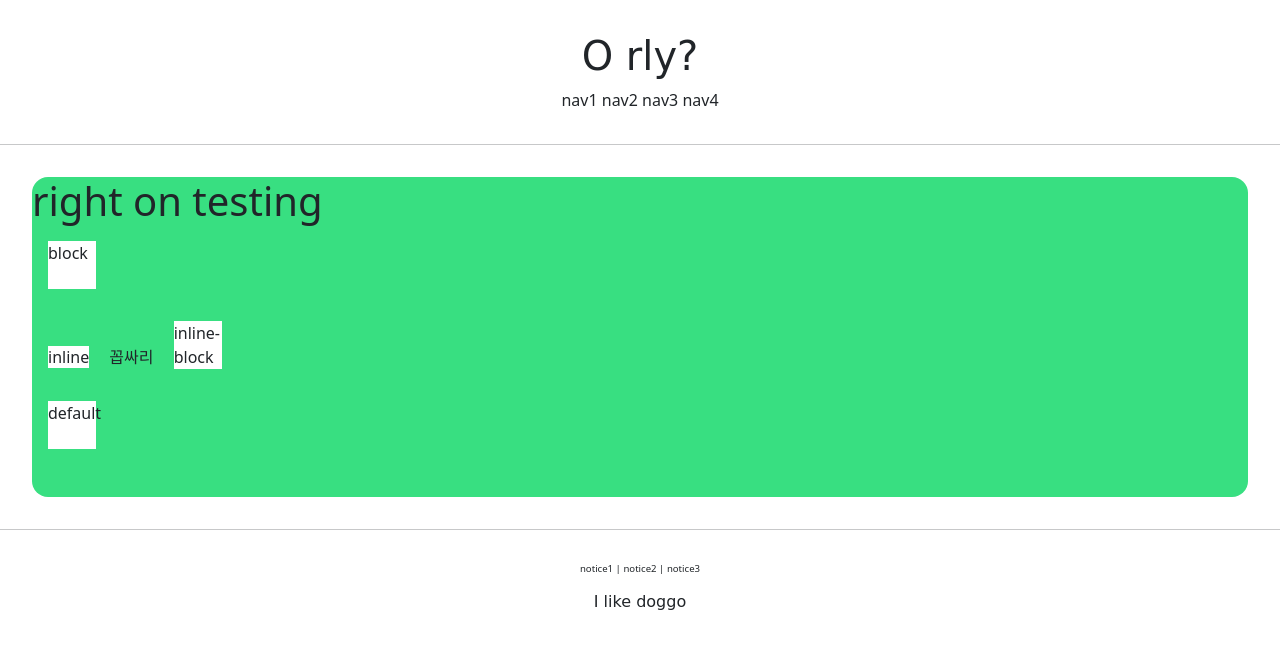
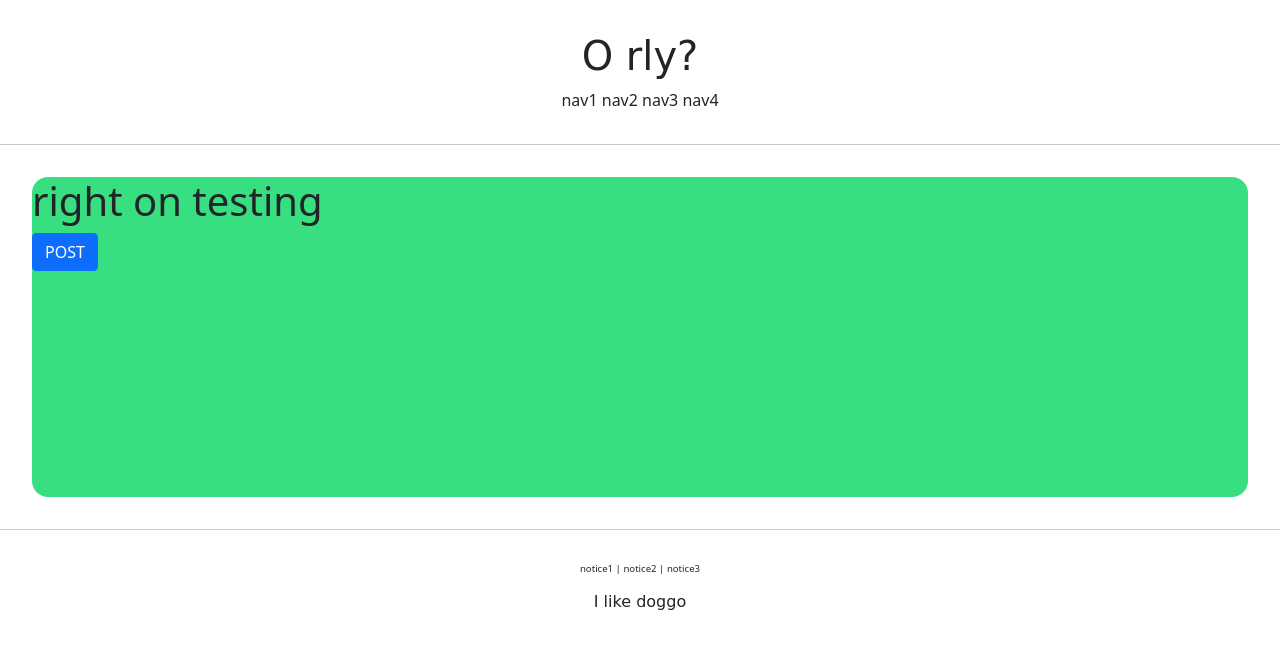
Before and after one commit to Va11-Ha11a/testing, a Django app: page /account/hello_world/ in a window 1280 px wide. Shown: the top 649 px of the page. Run offline with Django 4.2, Linux system fonts and the light colour scheme; some web fonts are replaced.

Commit message:
prob again

```diff
--- a/accountapp/templates/accountapp/hello_world.html
+++ b/accountapp/templates/accountapp/hello_world.html
@@ -1,16 +1,6 @@
 {% extends 'base.html' %}
 
 {% block content %}
-
-    <style>
-        .testing{
-            background-color: white;
-            height: 3rem;
-            width: 3rem;
-            margin: 1rem;
-            <!--1rem = 16px-->
-        }
-    </style>
 
     <div style="height: 20rem; background-color: #38df81; border-radius: 1rem; margin: 2rem">
 
@@ -18,15 +8,11 @@
             right on testing
         </h1>
 
-        <div class="testing" style="display: block">block</div>
-        <div class="testing" style="display: inline">inline</div>
-        <span style="height: 3rem;
-                width: 3rem;">
-            꼽싸리
-        </span>
-        <div class="testing" style="display: None">None</div>
-        <div class="testing" style="display: inline-block">inline-block</div>
-        <div class="testing">default</div>
+        <form action="/accountapp/hello_wolrd/" method="post">
+            {% csrf_token %}
+<!--            장고에서 제공하는 보안 기능 중 하나인 csrf 토큰-->
+            <input type="submit" class="btn btn-primary" value="POST">
+        </form>
 
     </div>
 
```
